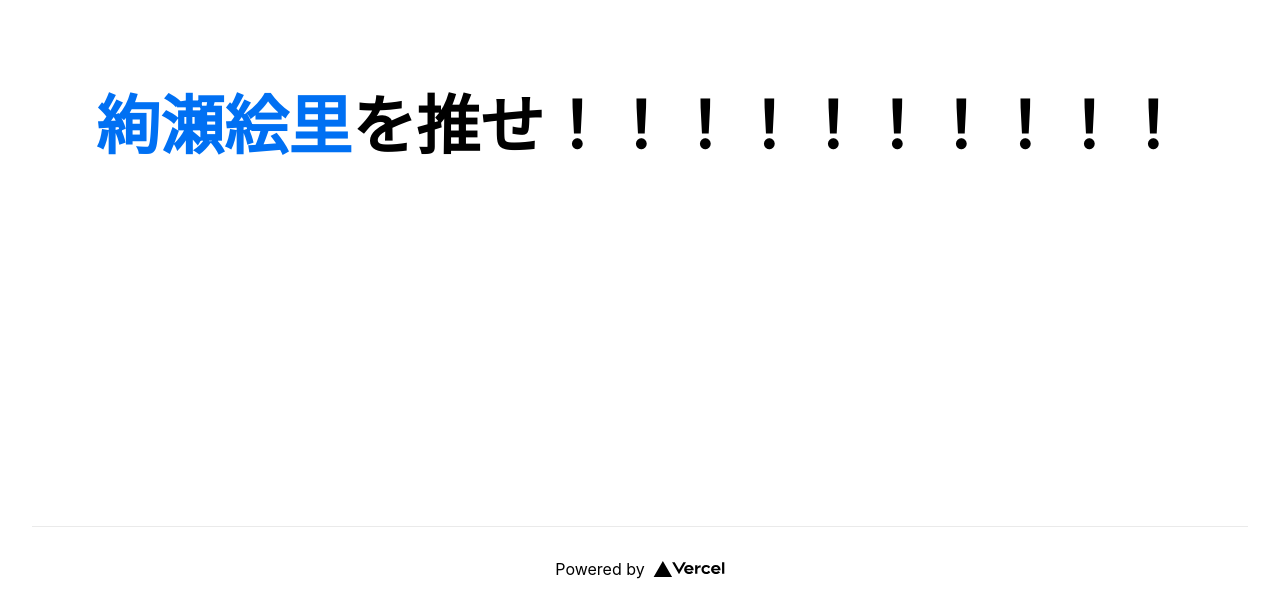
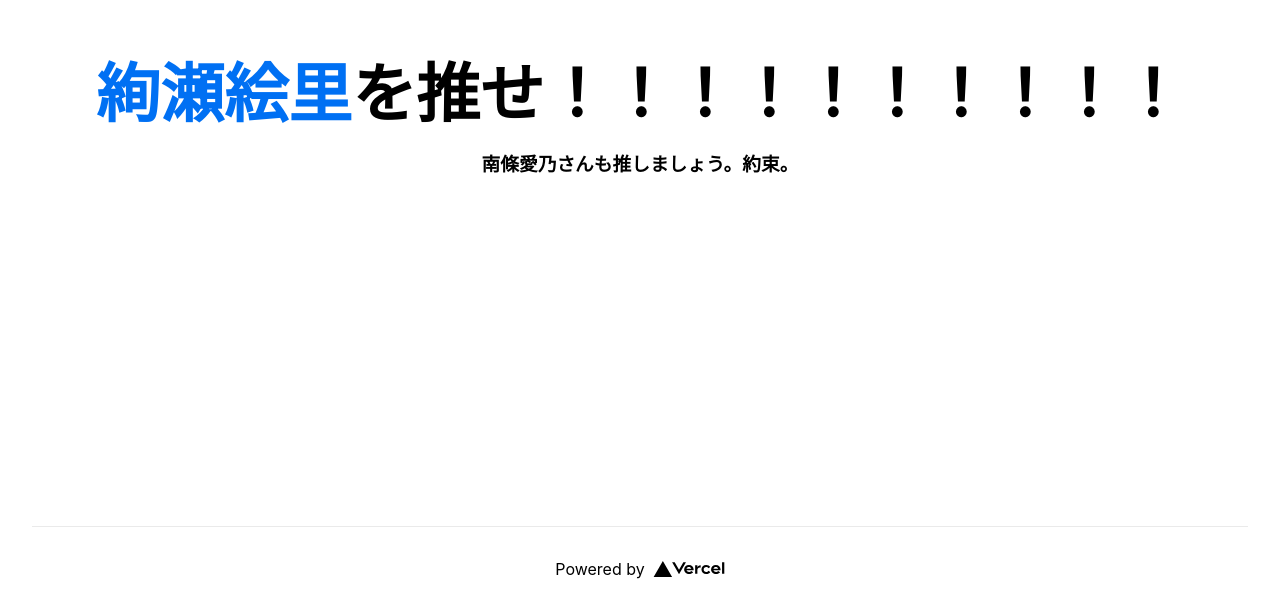
Before and after one commit to hieri1021/hieri.net, a Next.js app: page / in a window 1280 px wide. Shown: the part 274-885 px from the top of the page. Built offline with nearby package versions, Linux system fonts and the light colour scheme.

Commit message:
add sentences

```diff
--- a/pages/index.tsx
+++ b/pages/index.tsx
@@ -15,6 +15,7 @@ export default function Home() {
         <h1 className={styles.title}>
           <a href="https://www.lovelive-anime.jp/otonokizaka/member/member02.html">絢瀬絵里</a>を推せ！！！！！！！！！！
         </h1>
+        <h3>南條愛乃さんも推しましょう。約束。</h3>
 
       </main>
 
```
